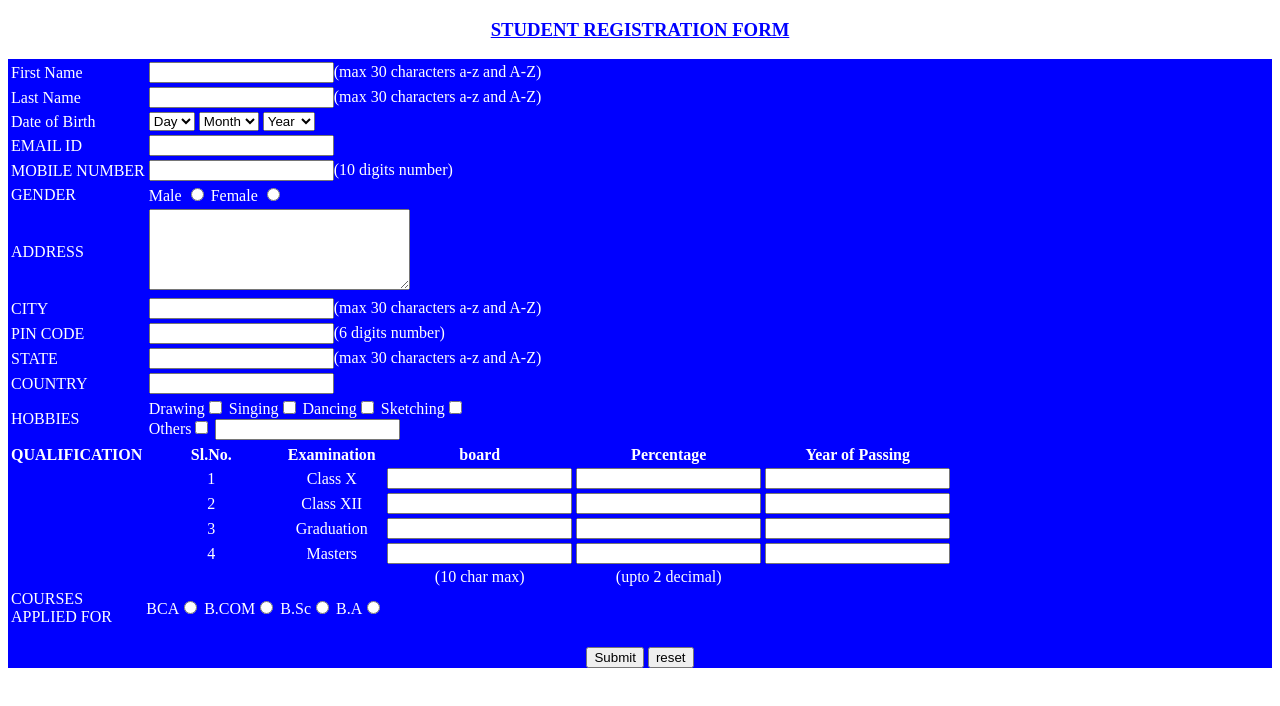
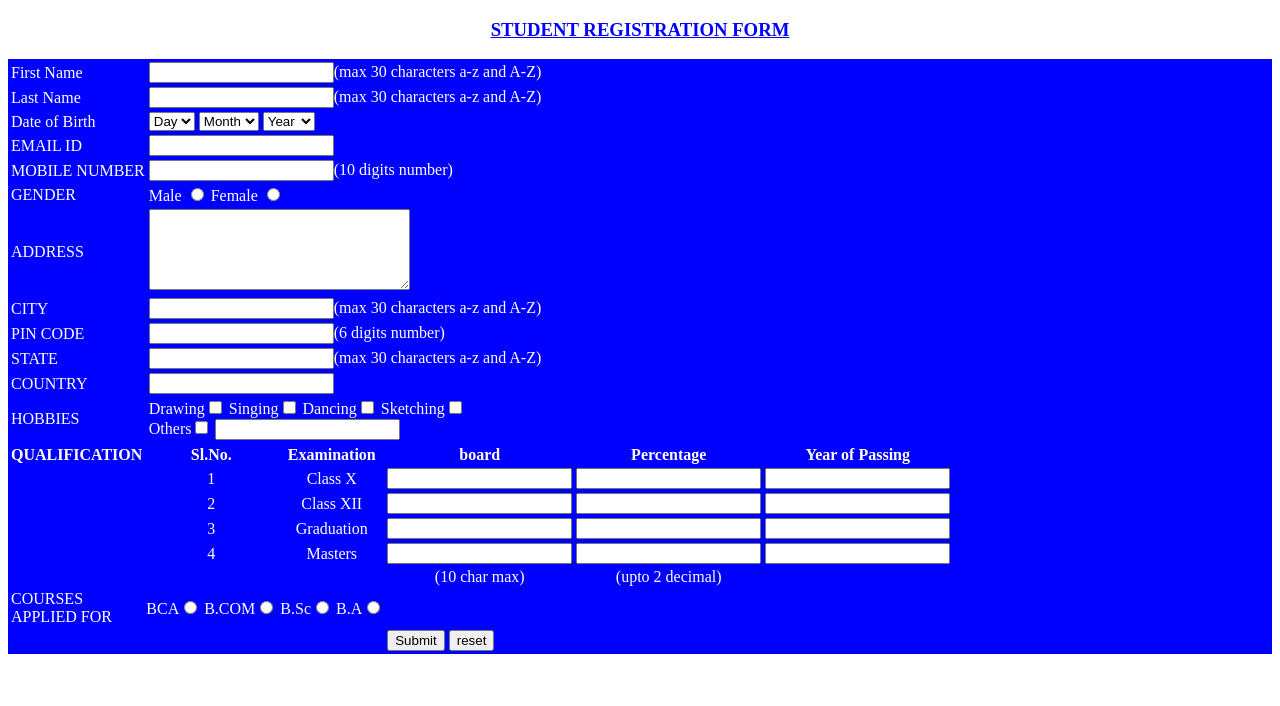
Before and after one commit to Fahad-sheraz/6thassign, a plain HTML site: page index.html in a window 1280 px wide. Drawn offline with Linux system fonts and the light colour scheme.

Commit message:
Update index.html

```diff
--- a/index.html
+++ b/index.html
@@ -223,15 +223,14 @@
                 </td>
 
             </tr>
-            </table>
-
-            <br>
-         <center>
-            <tr >
-            <td><input type="submit" name="" id=""></td>
-            <td><button type="reset">reset</button></td>
+            <tr>
+            <td></td>
+            <td></td>
+            <td></td>
+            <td><input type="submit" name="" id="">
+            <button type="reset">reset</button></td>
             </tr>
-        </center>
+        </table>
         </form>
     </table>
 </div>
```
